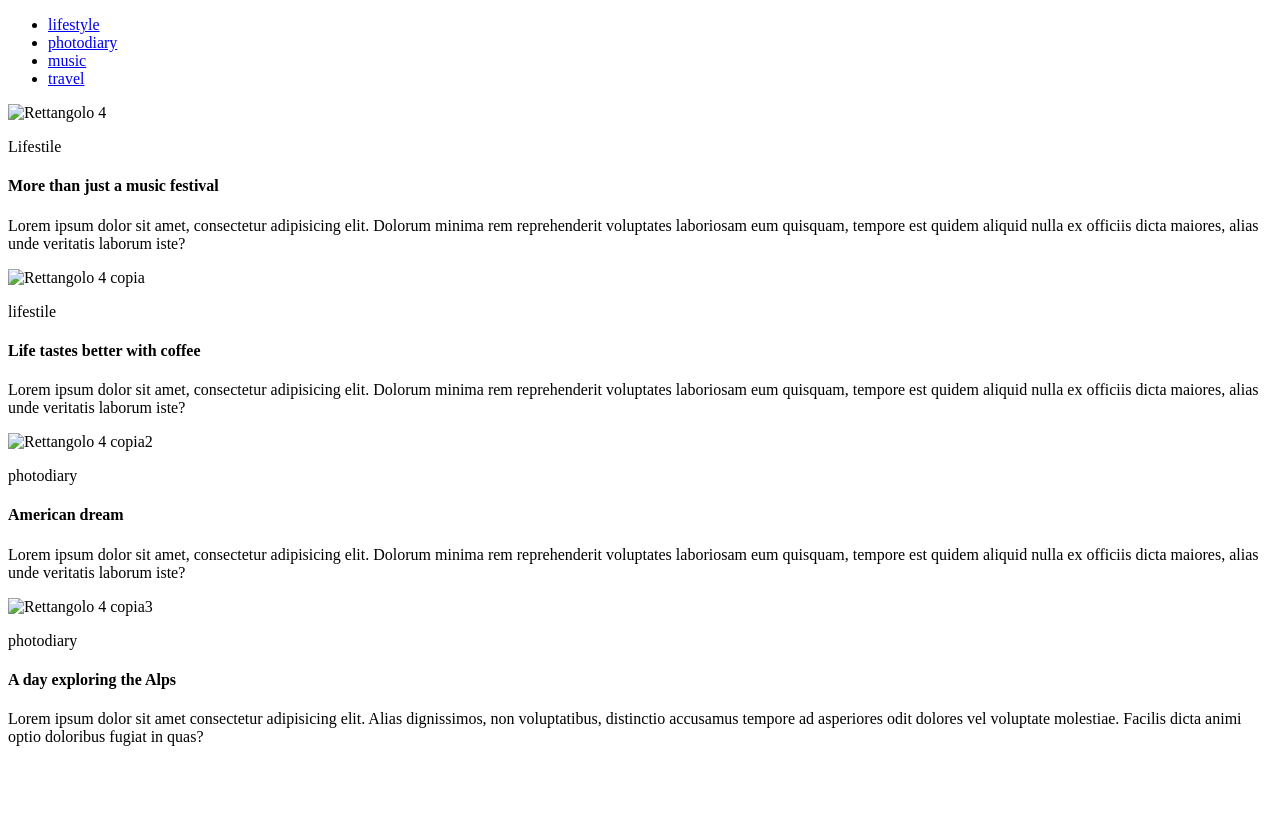
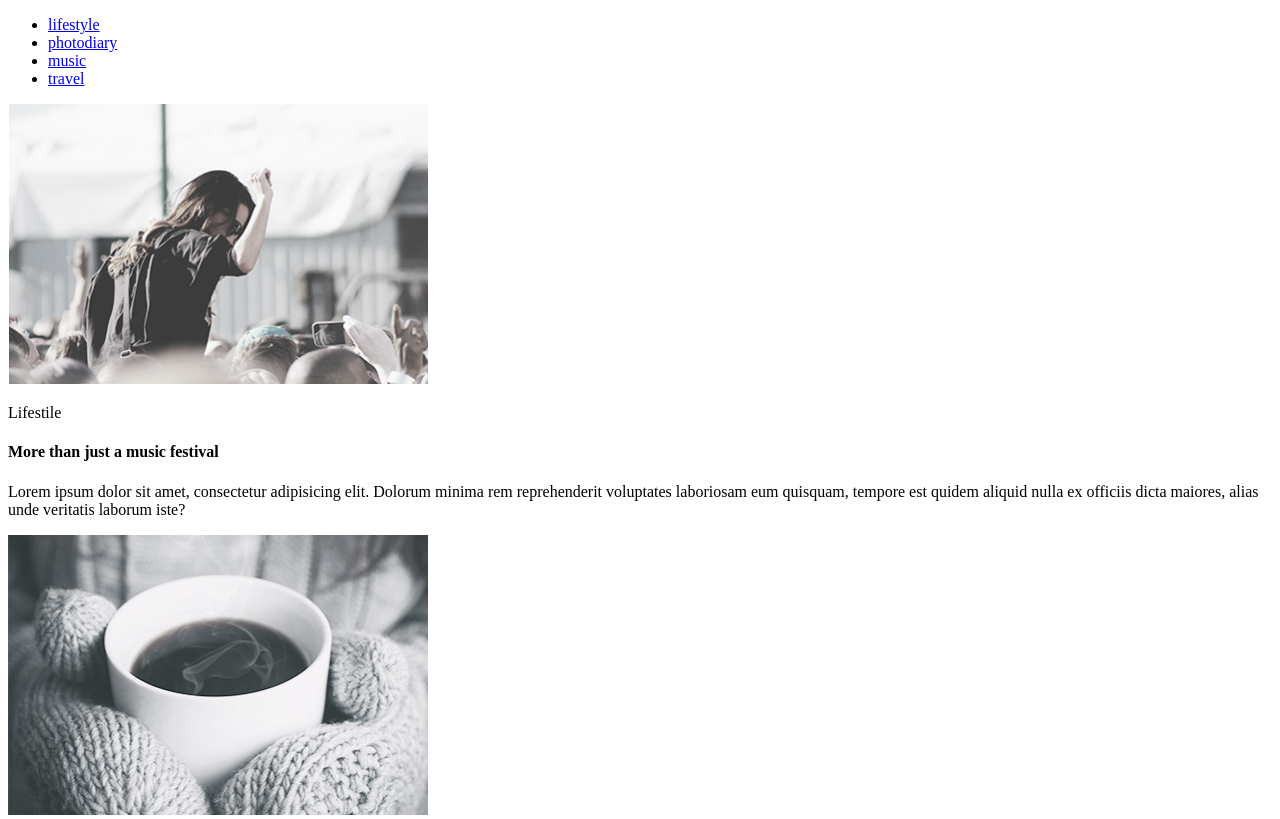
Before and after one commit to semakinv/goit-fe-course, a plain HTML site: page hw1(main)/index.html in a window 1280 px wide. Shown: the top 819 px of the page. Drawn offline with Linux system fonts and the light colour scheme.

Commit message:
add button and ref

```diff
--- a/hw1(main)/index.html
+++ b/hw1(main)/index.html
@@ -18,29 +18,30 @@
    </section>
    <section>
        <article>
-           <img src="./lifestyle_l.jpg" width="420" height="280" alt="Rettangolo 4">
+           <img src="./img/lifestyle_l.jpg" width="420" height="280" alt="Rettangolo 4">
         <p>Lifestile</p>
         <h4 id="music">More than just a music festival</h4>
         <p>Lorem ipsum dolor sit amet, consectetur adipisicing elit. Dolorum minima rem reprehenderit voluptates laboriosam eum quisquam, tempore est quidem aliquid nulla ex officiis dicta maiores, alias unde veritatis laborum iste?</p>
         </article>
        <article>
-           <img src="./lifestyle_r.jpg" width="420" height="280" alt="Rettangolo 4 copia">
+           <img src="./img/lifestyle_r.jpg" width="420" height="280" alt="Rettangolo 4 copia">
         <p>lifestile</p>
         <h4 id="lifestyle">Life tastes better with coffee</h4>
         <p>Lorem ipsum dolor sit amet, consectetur adipisicing elit. Dolorum minima rem reprehenderit voluptates laboriosam eum quisquam, tempore est quidem aliquid nulla ex officiis dicta maiores, alias unde veritatis laborum iste?</p>
         </article>
        <article>
-           <img src="./photodiary_l.jpg" width="420" height="280" alt="Rettangolo 4 copia2">
+           <img src="./img/photodiary_l.jpg" width="420" height="280" alt="Rettangolo 4 copia2">
         <p>photodiary</p>
         <h4 id="photodiary">American dream</h4>
         <p>Lorem ipsum dolor sit amet, consectetur adipisicing elit. Dolorum minima rem reprehenderit voluptates laboriosam eum quisquam, tempore est quidem aliquid nulla ex officiis dicta maiores, alias unde veritatis laborum iste?</p>
         </article>
        <article>
-           <img src="./photodiary_r.jpg" width="420" height="280" alt="Rettangolo 4 copia3">
+           <img src="./img/photodiary_r.jpg" width="420" height="280" alt="Rettangolo 4 copia3">
         <p>photodiary</p>
         <h4 id="travel">A day exploring the Alps</h4>
         <p>Lorem ipsum dolor sit amet consectetur adipisicing elit. Alias dignissimos, non voluptatibus, distinctio accusamus tempore ad asperiores odit dolores vel voluptate molestiae. Facilis dicta animi optio doloribus fugiat in quas?</p>
         </article>
    </section>
+   <section><button>Load more</button></section>
 </body>
 </html>
```
